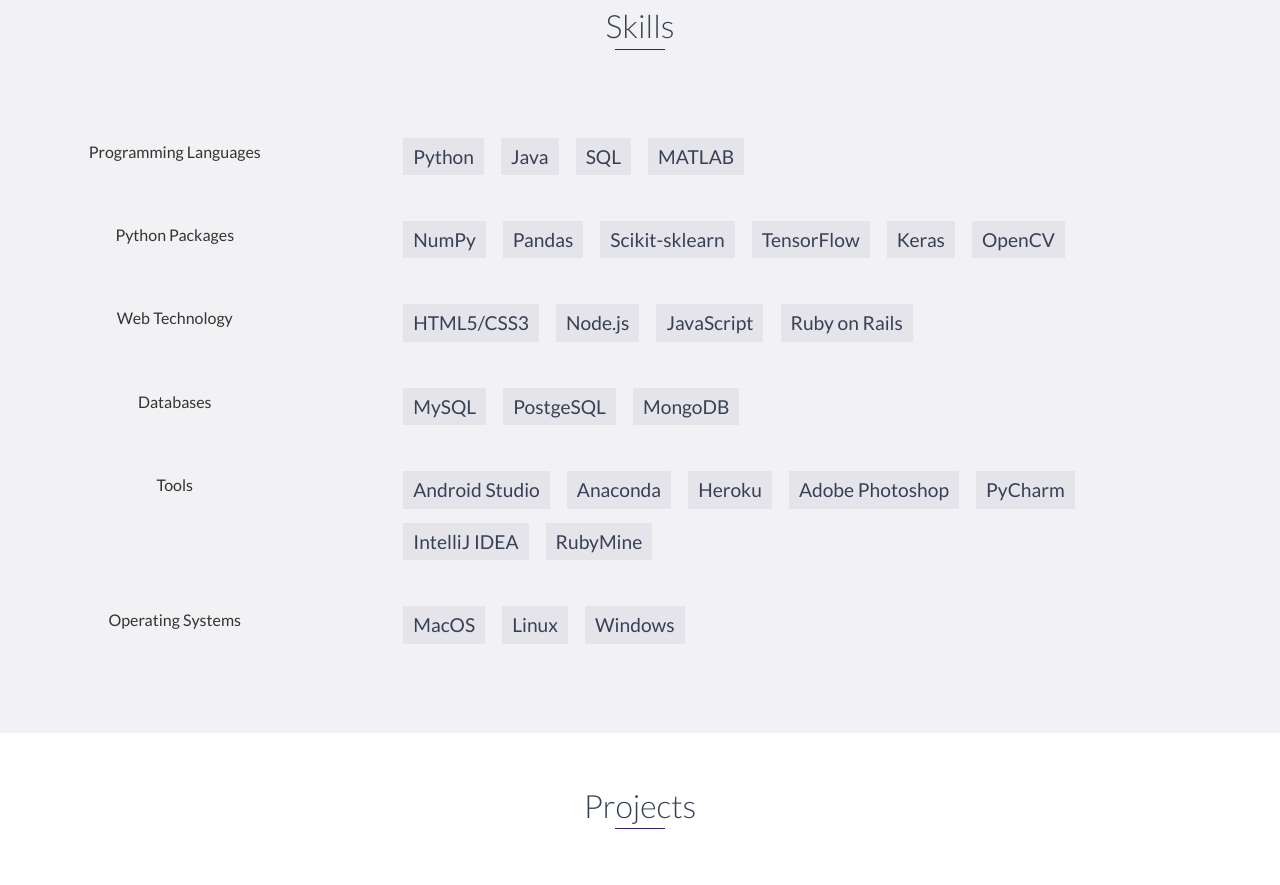
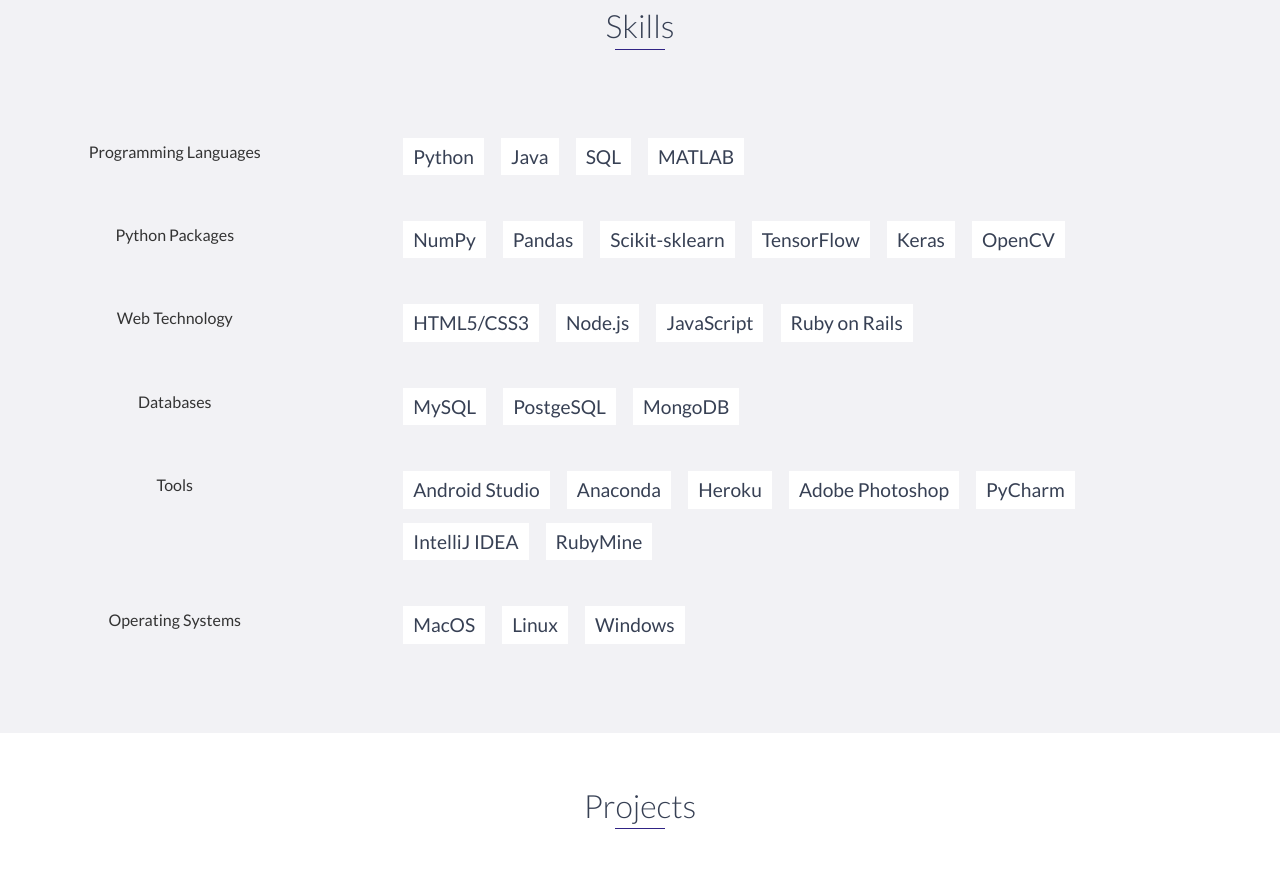
Before and after one commit to Aayush1710/Aayush1710.github.io, a website: page index.html in a window 1280 px wide. Shown: the part 2523-3408 px from the top of the page. Drawn offline with nearby package versions, Linux system fonts and the light colour scheme.

Commit message:
update content

```diff
--- a/css/styles.css
+++ b/css/styles.css
@@ -571,7 +571,7 @@
     margin:7px;
     padding:5px 10px;
     color:#374054;
-    background:#e4e4ea;
+    background:#fff;
     list-style:none;
     cursor:default;
     font-size:1.2em
```
